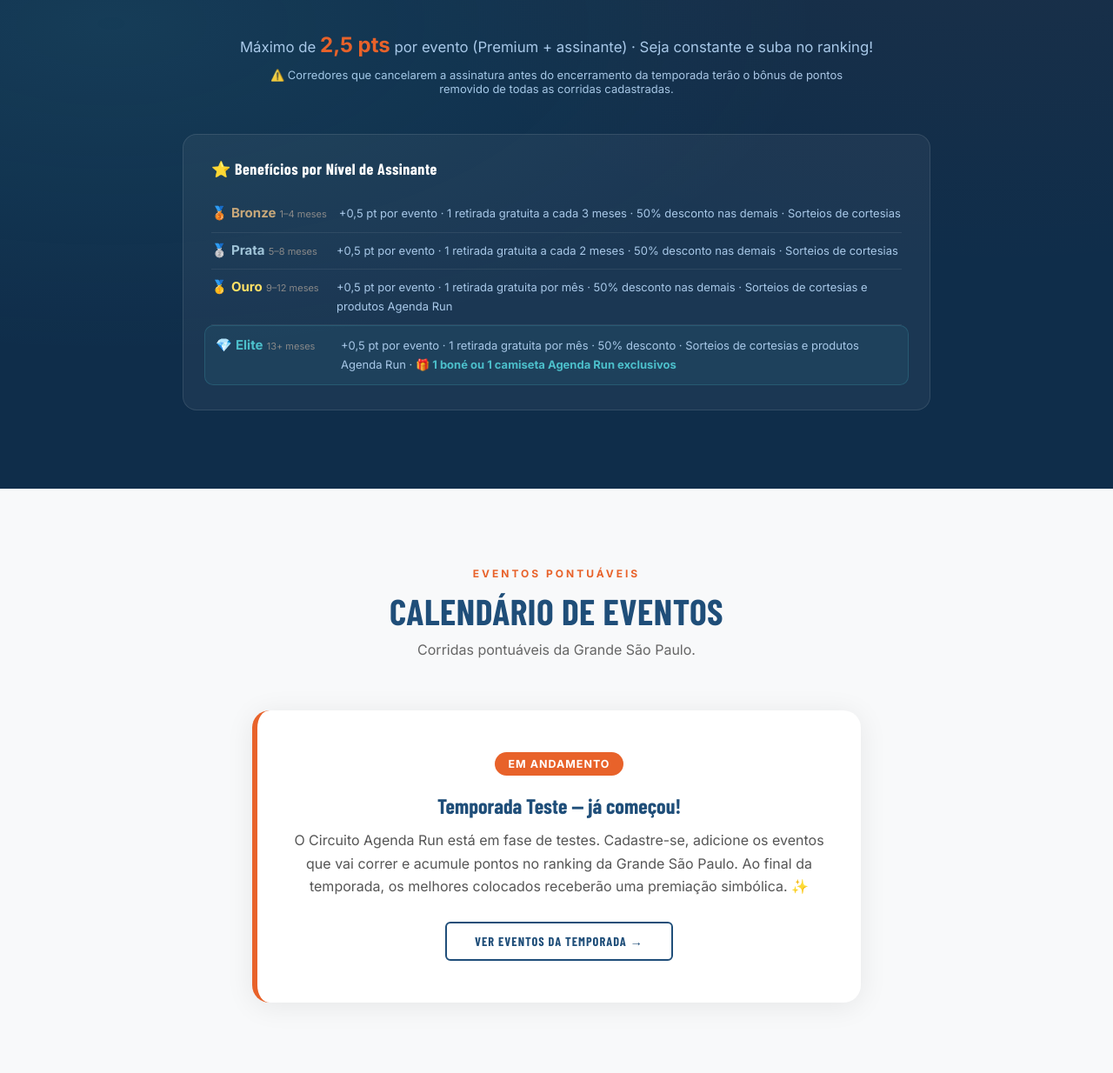
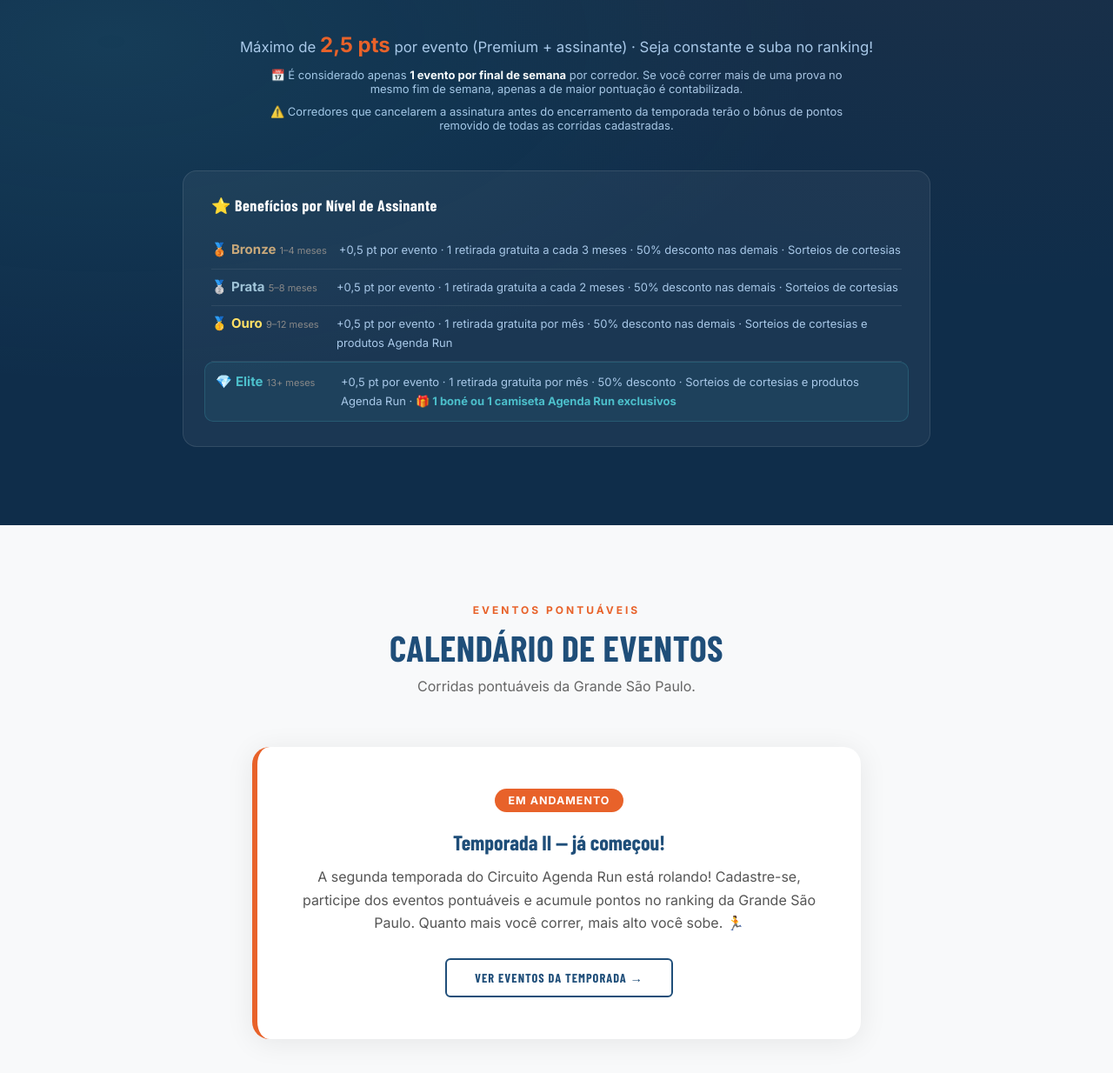
Before and after one commit to andsanarj/circuito-agenda-run, a plain HTML site: page index.html in a window 1280 px wide. Shown: the part 2111-3345 px from the top of the page at 87% size. Drawn offline with nearby package versions, Linux system fonts and the light colour scheme; no server answers; a web font is replaced by a local one.

Commit message:
Add files via upload

```diff
--- a/index.html
+++ b/index.html
@@ -634,6 +634,9 @@
     Máximo de <strong>2,5 pts</strong> por evento (Premium + assinante) · Seja constante e suba no ranking!
   </p>
   <p style="font-size:13px; color:#a8c8e8; margin-top:12px; text-align:center; max-width:700px; margin-left:auto; margin-right:auto;">
+    📅 É considerado apenas <strong style="color:#fff;">1 evento por final de semana</strong> por corredor. Se você correr mais de uma prova no mesmo fim de semana, apenas a de maior pontuação é contabilizada.
+  </p>
+  <p style="font-size:13px; color:#a8c8e8; margin-top:10px; text-align:center; max-width:700px; margin-left:auto; margin-right:auto;">
     ⚠️ Corredores que cancelarem a assinatura antes do encerramento da temporada terão o bônus de pontos removido de todas as corridas cadastradas.
   </p>
 
@@ -666,9 +669,9 @@
   <p class="section-sub reveal reveal-delay-2">Corridas pontuáveis da Grande São Paulo.</p>
   <div class="cal-box reveal reveal-delay-3">
     <span class="cal-badge">Em andamento</span>
-    <h3>Temporada Teste — já começou!</h3>
+    <h3>Temporada II — já começou!</h3>
     <p>
-      O Circuito Agenda Run está em fase de testes. Cadastre-se, adicione os eventos que vai correr e acumule pontos no ranking da Grande São Paulo. Ao final da temporada, os melhores colocados receberão uma premiação simbólica. ✨
+      A segunda temporada do Circuito Agenda Run está rolando! Cadastre-se, participe dos eventos pontuáveis e acumule pontos no ranking da Grande São Paulo. Quanto mais você correr, mais alto você sobe. 🏃
     </p>
     <a href="eventos.html" class="btn-secondary">Ver eventos da temporada →</a>
   </div>
```
